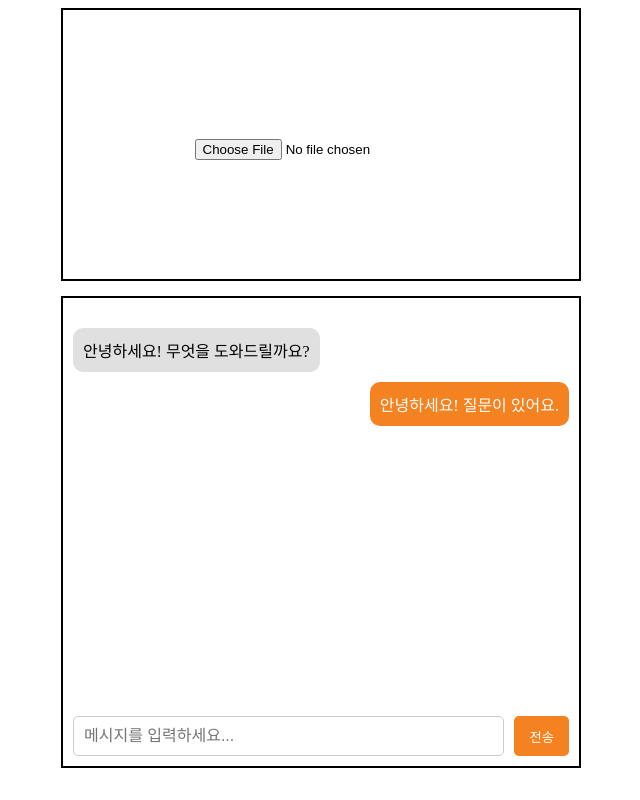
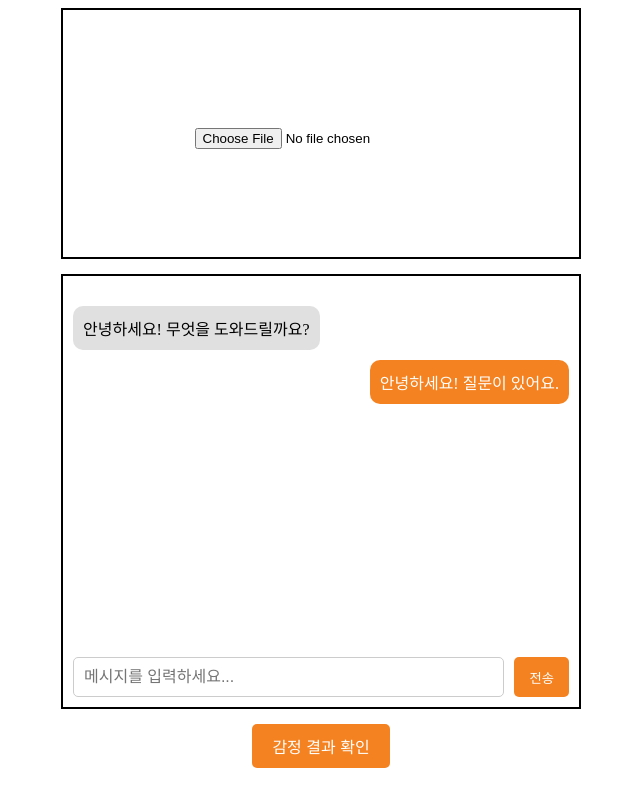
Before and after one commit to Imjieunn/client, a React (Create React App) app: page / in a window 1280 px wide. Shown: the whole page, without its empty margins (319-959 px from the left). Built offline with nearby package versions, Linux system fonts and the light colour scheme.

Commit message:
style : linking result page

```diff
--- a/src/pages/Main/Main.js
+++ b/src/pages/Main/Main.js
@@ -1,12 +1,20 @@
 import styled from "styled-components";
+import { useNavigate } from "react-router-dom";
 import Image from "./components/Image";
 import Chat from "./components/Chat";
 
 const Main = () => {
+  const navigate = useNavigate();
+
+  const handleTakeResult = () => {
+    navigate("/result");
+  };
+
   return (
     <Container>
       <Image />
       <Chat />
+      <ResultBtn onClick={handleTakeResult}>감정 결과 확인</ResultBtn>
     </Container>
   );
 };
@@ -21,3 +29,17 @@ const Container = styled.div`
   gap: 15px;
   height: 100%;
 `;
+
+const ResultBtn = styled.button`
+  padding: 10px 20px;
+  background-color: #f58220;
+  color: white;
+  border: none;
+  border-radius: 5px;
+  cursor: pointer;
+  font-size: 16px;
+
+  &:hover {
+    background-color: #cb6015;
+  }
+`;
--- a/src/pages/Main/components/Chat.js
+++ b/src/pages/Main/components/Chat.js
@@ -64,6 +64,7 @@ const ChatContainer = styled.div`
   width: 100%;
   height: 100%;
   padding: 10px;
+  gap: 10px;
 `;
 
 const MessagesContainer = styled.div`
--- a/src/pages/Result/Result.js
+++ b/src/pages/Result/Result.js
@@ -28,4 +28,8 @@ const Title = styled.div`
 const Link = styled.div`
   font-size: 25px;
   text-decoration: underline;
+
+  &:hover {
+    cursor: pointer;
+  }
 `;
```
